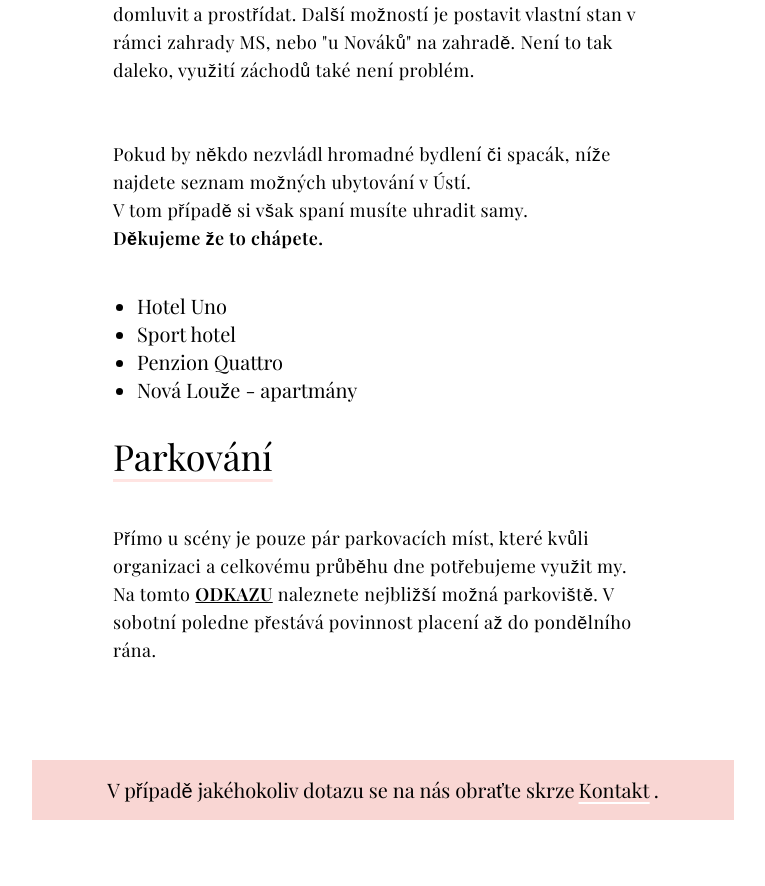
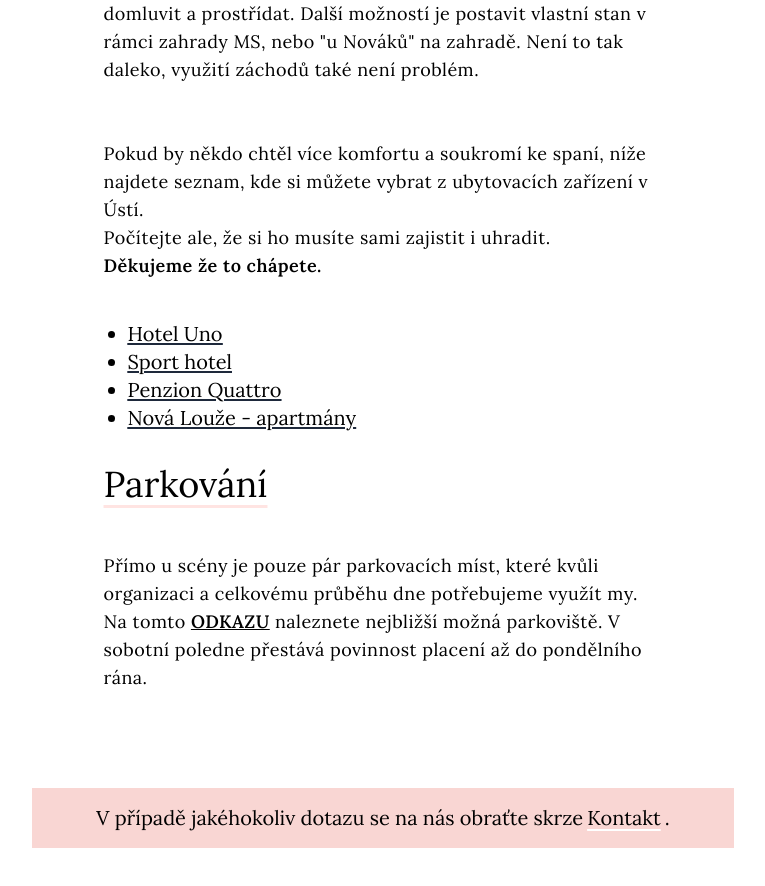
Before and after one commit to tomas-Novak-git/novakovi-svatba, a Next.js app: page /ubytovani-parkovani in a window 1280 px wide. Shown: the part 600-1486 px from the top of the page, without its empty margins (257-1022 px from the left). Built offline with nearby package versions, Linux system fonts and the light colour scheme.

Commit message:
font change

```diff
--- a/src/app/layout.js
+++ b/src/app/layout.js
@@ -1,8 +1,8 @@
-import { Playfair_Display } from "next/font/google";
+import { Lora } from "next/font/google";
 import "./globals.css";
 import Navbar from "../components/navbar/Navbar";
 
-const playFair = Playfair_Display({
+const lora = Lora({
   subsets: ["latin"],
   weight: ["400", "500", "600", "700"],
 });
@@ -10,7 +10,7 @@ const playFair = Playfair_Display({
 export default function RootLayout({ children }) {
   return (
     <html lang='cs'>
-      <body className={playFair.className}>
+      <body className={lora.className}>
         <Navbar />
         {children}
       </body>
--- a/src/app/ubytovani-parkovani/page.js
+++ b/src/app/ubytovani-parkovani/page.js
@@ -35,9 +35,11 @@ const page = () => {
             problém.
           </Paragraf>
           <Paragraf>
-            Pokud by někdo nezvládl hromadné bydlení či spacák, níže najdete
-            seznam možných ubytování v Ústí.
-            <br /> V tom případě si však spaní musíte uhradit samy. <br />
+            Pokud by někdo chtěl více komfortu a soukromí ke spaní, níže najdete
+            seznam, kde si můžete vybrat z ubytovacích zařízení v Ústí.
+            <br />
+            Počítejte ale, že si ho musíte sami zajistit i uhradit.
+            <br />
             <span className='font-semibold'>Děkujeme že to chápete.</span>
           </Paragraf>
           <Hotels />
@@ -45,10 +47,10 @@ const page = () => {
         <article className='flex flex-col self-center items-start gap-6'>
           <Paragraf heading={"Parkování"}>
             Přímo u scény je pouze pár parkovacích míst, které kvůli organizaci
-            a celkovému průběhu dne potřebujeme využit my. Na tomto{" "}
+            a celkovému průběhu dne potřebujeme využít my. Na tomto{" "}
             <Link
               href={"https://en.mapy.cz/s/labefobale"}
-              className='font-semibold underline'>
+              className='font-semibold underline transition hover:decoration-[#ff20141f]'>
               ODKAZU
             </Link>{" "}
             naleznete nejbližší možná parkoviště. V sobotní poledne přestává
--- a/src/components/Program/Program.js
+++ b/src/components/Program/Program.js
@@ -2,7 +2,7 @@ import React from "react";
 
 const Program = ({ time, program }) => {
   return (
-    <div className='flex flex-row justify-between items-end max-w-[600px] min-w-[300px] self-center pb-3 pt-2 px-2 rounded-md bg-slate-100 bg-opacity-30 shadow-sm'>
+    <div className='flex flex-row justify-between items-end max-w-[600px] min-w-[300px] self-center pb-3 pt-2 px-2 rounded-md bg-slate-200 bg-opacity-30 shadow-sm'>
       <h3 className='text-2xl'>{time}</h3>
       <h3 className='text-xl'>{program}</h3>
     </div>
--- a/src/components/mainContent/UP-components/Hotels.js
+++ b/src/components/mainContent/UP-components/Hotels.js
@@ -30,7 +30,7 @@ const Hotels = () => {
         {hotels.map(({ id, nazev, link }) => (
           <li
             key={id}
-            className='text-xl'>
+            className='text-xl underline decoration-slate-800 underline-offset-2 transition hover:decoration-[#ff20141f]'>
             <a href={link}>{nazev}</a>
           </li>
         ))}
```
